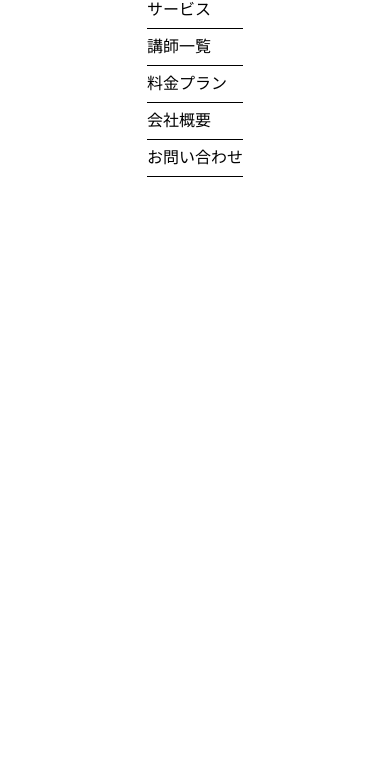
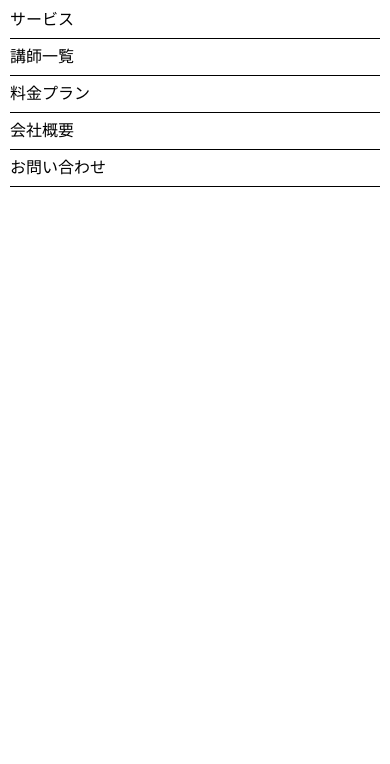
Before and after one commit to hiro-st/-coding, a plain HTML site: page 課題2/menu.html in a window 390 px wide. Shown: the part 80-844 px from the top of the page. Drawn offline with Linux system fonts and the light colour scheme; some packages are replaced by stand-ins of ours.

Commit message:
css変更しました。

```diff
--- a/課題2/css/style.css
+++ b/課題2/css/style.css
@@ -72,11 +72,14 @@ nav>ul>li:nth-of-type(5) {
 
 @media screen and (max-width: 767px) {
     header {
-        flex-direction: column;
+        /* flex-direction: column; */
+        display: block;
+        padding: 10px;
     }
 
     nav>ul {
-        flex-direction: column;
+        /* flex-direction: column; */
+        display: block;
     }
 
     nav>ul>li {
```
